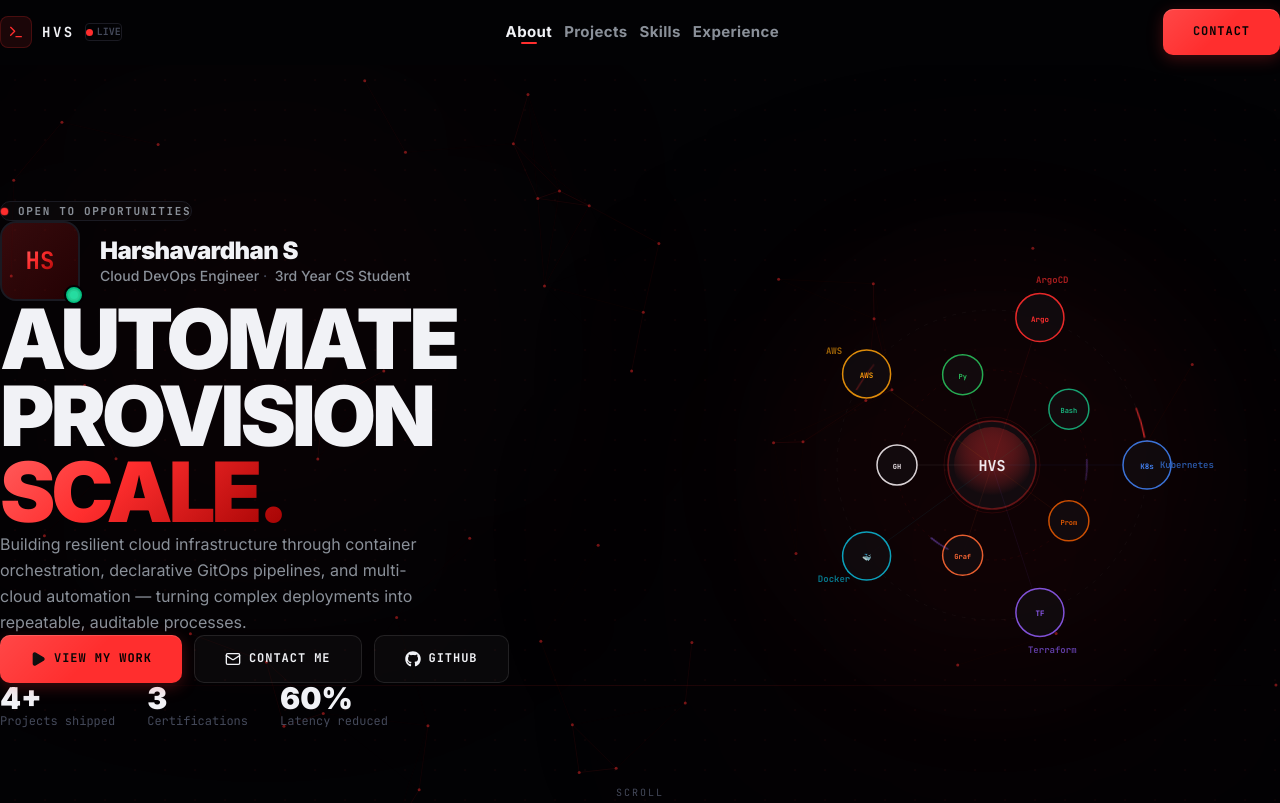
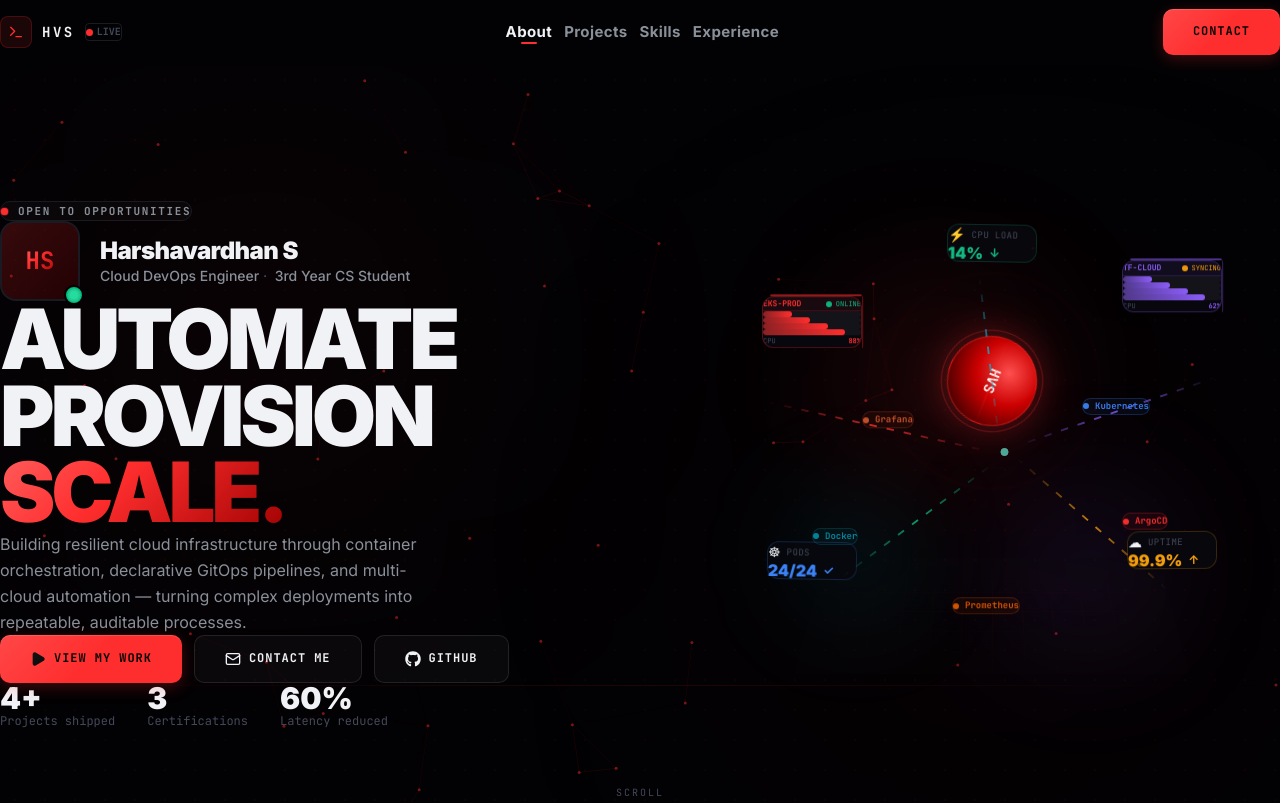
Before and after one commit to Harshvardhanns351/DevOps-Portfolio, a Next.js app: page / in a window 1280 px wide. Shown: the top 803 px of the page. Built offline with nearby package versions, Linux system fonts and the light colour scheme.

Commit message:
changed made in landing page

```diff
--- a/components/TerminalHero.tsx
+++ b/components/TerminalHero.tsx
@@ -132,188 +132,286 @@
   return <span ref={ref}>{val}{suffix}</span>;
 }
 
-/* ── Terminal data ───────────────────────────────── */
-interface Step { command: string; output: string | (() => React.ReactNode); delay: number; }
-
-const MiniTable = ({ cols, rows }: { cols: string[]; rows: string[][] }) => (
-  <div className="font-mono text-[10px] mt-1.5 border border-[var(--accent-gray)] rounded-lg overflow-hidden">
-    <div className="grid bg-white/[0.03] border-b border-[var(--accent-gray)] px-3 py-1.5 text-[var(--text-muted)] font-bold"
-      style={{ gridTemplateColumns: `repeat(${cols.length}, 1fr)` }}>
-      {cols.map((c) => <span key={c}>{c}</span>)}
-    </div>
-    {rows.map((row, i) => (
-      <div key={i} className="grid px-3 py-1.5 border-b border-[var(--accent-gray)] last:border-0"
-        style={{ gridTemplateColumns: `repeat(${cols.length}, 1fr)` }}>
-        {row.map((cell, j) => (
-          <span key={j} className={
-            j === 0 ? "text-[var(--lobster-red)]" :
-            ["Running","Ready"].includes(cell) || cell.startsWith("Up") ? "text-emerald-400" :
-            "text-[var(--text-secondary)]"
-          }>{cell}</span>
-        ))}
-      </div>
-    ))}
-  </div>
-);
-
-const commandFlow: Step[] = [
-  { command: 'echo "Initializing HVS DevOps Console..."', output: "Boot sequence complete — TLS 1.3 session authorized.", delay: 600 },
-  { command: "whoami", output: "Harshavardhan S  ·  Cloud & DevOps Engineer  ·  Infrastructure Architect", delay: 800 },
-  {
-    command: "docker ps --format table",
-    output: () => <MiniTable cols={["CONTAINER","IMAGE","STATUS","NAME"]} rows={[
-      ["cf822bd840aa","eks-micro:v2.1","Up 47h","eks-prod-api"],
-      ["fa1009cf29bb","argocd:v1.9","Running","argocd-sync"],
-      ["229bbf949d01","grafana:v3","Up 14d","sys-observe"],
-    ]} />,
-    delay: 1000,
-  },
-  {
-    command: "kubectl get nodes -o wide",
-    output: () => <MiniTable cols={["NAME","STATUS","ROLE","VERSION"]} rows={[
-      ["harsh-master-01","Ready","control-plane","v1.28.2"],
-      ["harsh-worker-01","Ready","worker","v1.28.2"],
-    ]} />,
-    delay: 1200,
-  },
-  {
-    command: "terraform apply -auto-approve",
-    output: () => (
-      <div className="text-[10px] font-mono mt-1 space-y-0.5">
-        <div className="text-[var(--text-muted)]">aws_vpc.main: Creating…</div>
-        <div className="text-emerald-400">aws_vpc.main: Creation complete [ID: vpc-0fa2e89d8f]</div>
-        <div className="text-[var(--text-muted)]">aws_eks_cluster.prod: Creating…</div>
-        <div className="text-emerald-400">aws_eks_cluster.prod: Creation complete [ID: hvs-k8s-prod]</div>
-        <div className="text-[var(--lobster-red)] font-bold mt-1">Apply complete! 18 added, 0 changed, 0 destroyed.</div>
-      </div>
-    ),
-    delay: 1400,
-  },
-];
-
-/* ── Tech orbit visualization ────────────────────── */
-const techStack = [
-  { label: "Kubernetes", color: "#3B82F6", icon: "K8s",  r: 155, angle: 0 },
-  { label: "Terraform",  color: "#8B5CF6", icon: "TF",   r: 155, angle: 72 },
-  { label: "Docker",     color: "#06B6D4", icon: "🐳",   r: 155, angle: 144 },
-  { label: "AWS",        color: "#F59E0B", icon: "AWS",  r: 155, angle: 216 },
-  { label: "ArgoCD",     color: "#FF2E2E", icon: "Argo", r: 155, angle: 288 },
-  { label: "Prometheus", color: "#E05A00", icon: "Prom", r: 95,  angle: 36 },
-  { label: "Grafana",    color: "#FF6B35", icon: "Graf", r: 95,  angle: 108 },
-  { label: "GitHub",     color: "#F1F2F6", icon: "GH",   r: 95,  angle: 180 },
-  { label: "Python",     color: "#22C55E", icon: "Py",   r: 95,  angle: 252 },
-  { label: "Bash",       color: "#10B981", icon: "Bash", r: 95,  angle: 324 },
-];
-
-function TechOrbit() {
-  const cx = 220, cy = 220;
+/* ── 3D Cloud Infrastructure Visualization ──────── */
+function CloudScene() {
+  // Mouse parallax
+  const [mouse, setMouse] = React.useState({ x: 0, y: 0 });
+  React.useEffect(() => {
+    const fn = (e: MouseEvent) => {
+      setMouse({
+        x: (e.clientX / window.innerWidth  - 0.5) * 18,
+        y: (e.clientY / window.innerHeight - 0.5) * 12,
+      });
+    };
+    window.addEventListener("mousemove", fn);
+    return () => window.removeEventListener("mousemove", fn);
+  }, []);
 
   return (
-    <div className="relative w-full" style={{ maxWidth: 440, aspectRatio: "1" }}>
+    <div className="relative w-full select-none" style={{ maxWidth: 500, aspectRatio: "1 / 1.05" }}>
 
-      {/* Outer glow */}
-      <div className="absolute inset-0 rounded-full bg-[var(--lobster-red)]/4 blur-[60px] pointer-events-none" />
+      {/* ── Ambient depth glows ── */}
+      <div className="absolute inset-0 pointer-events-none">
+        <div className="absolute top-[15%] left-[20%] w-48 h-48 rounded-full bg-[var(--lobster-red)]/12 blur-[70px]" />
+        <div className="absolute bottom-[15%] right-[15%] w-40 h-40 rounded-full bg-[#8B5CF6]/12 blur-[60px]" />
+        <div className="absolute top-[55%] left-[10%] w-32 h-32 rounded-full bg-[#06B6D4]/10 blur-[50px]" />
+      </div>
 
-      <svg viewBox="0 0 440 440" className="w-full h-full" xmlns="http://www.w3.org/2000/svg">
-        {/* Orbit ring 1 */}
-        <circle cx={cx} cy={cy} r="155" fill="none" stroke="rgba(255,255,255,0.04)" strokeWidth="1" strokeDasharray="4 6" />
-        {/* Orbit ring 2 */}
-        <circle cx={cx} cy={cy} r="95" fill="none" stroke="rgba(255,46,46,0.08)" strokeWidth="1" strokeDasharray="3 5" />
-        {/* Orbit ring 3 — innermost */}
-        <circle cx={cx} cy={cy} r="48" fill="none" stroke="rgba(255,46,46,0.12)" strokeWidth="1" />
+      {/* ── 3D perspective wrapper ── */}
+      <motion.div
+        className="absolute inset-0"
+        animate={{ rotateX: -mouse.y * 0.4, rotateY: mouse.x * 0.4 }}
+        transition={{ type: "spring", stiffness: 80, damping: 20 }}
+        style={{ perspective: 900, transformStyle: "preserve-3d" }}
+      >
 
-        {/* Central HVS core */}
-        <circle cx={cx} cy={cy} r="44" fill="#0A0A0E" stroke="rgba(255,46,46,0.35)" strokeWidth="1.5" />
-        <circle cx={cx} cy={cy} r="38" fill="url(#coreGrad)" opacity="0.9" />
-        <text x={cx} y={cy+6} textAnchor="middle" fill="#F1F2F6"
-          fontSize="15" fontWeight="900" fontFamily="JetBrains Mono, monospace">HVS</text>
-
-        {/* Outer orbit nodes */}
-        {techStack.map((t, i) => {
-          const rad = (t.angle * Math.PI) / 180;
-          const x = cx + t.r * Math.cos(rad);
-          const y = cy + t.r * Math.sin(rad);
-          const isOuter = t.r > 100;
-          const nodeR = isOuter ? 24 : 20;
-          return (
-            <g key={t.label}>
-              {/* Connection line to centre */}
-              <line x1={cx} y1={cy} x2={x} y2={y}
-                stroke={t.color} strokeWidth="0.5" opacity="0.15" />
-              {/* Node circle */}
-              <circle cx={x} cy={y} r={nodeR}
-                fill="#0A0A0E" stroke={t.color} strokeWidth="1.5" opacity="0.9" />
-              {/* Label */}
-              <text x={x} y={y + 4} textAnchor="middle"
-                fill={t.color} fontSize={isOuter ? "7.5" : "7"}
-                fontWeight="700" fontFamily="JetBrains Mono, monospace">
-                {t.icon}
-              </text>
-            </g>
-          );
-        })}
-
+        {/* ── Isometric grid floor ── */}
+        <motion.div
+          className="absolute bottom-[5%] left-1/2 -translate-x-1/2"
+          style={{ width: 360, height: 180, transformStyle: "preserve-3d" }}
+          animate={{ rotateX: [60, 62, 60] }}
+          transition={{ duration: 6, repeat: Infinity, ease: "easeInOut" }}
+        >
+          <svg viewBox="0 0 360 180" width="360" height="180" className="opacity-20">
             <defs>
-          <radialGradient id="coreGrad" cx="50%" cy="30%" r="60%">
-            <stop offset="0%" stopColor="#FF2E2E" stopOpacity="0.35" />
-            <stop offset="100%" stopColor="#0A0A0E" stopOpacity="0.8" />
+              <pattern id="grid3d" width="30" height="30" patternUnits="userSpaceOnUse">
+                <path d="M 30 0 L 0 0 0 30" fill="none" stroke="rgba(255,46,46,0.5)" strokeWidth="0.5"/>
+              </pattern>
+            </defs>
+            <rect width="360" height="180" fill="url(#grid3d)" />
+            <rect width="360" height="180" fill="url(#floorFade)" />
+            <defs>
+              <radialGradient id="floorFade" cx="50%" cy="50%" r="70%">
+                <stop offset="0%" stopColor="#020204" stopOpacity="0"/>
+                <stop offset="100%" stopColor="#020204" stopOpacity="0.95"/>
               </radialGradient>
             </defs>
           </svg>
+        </motion.div>
 
-      {/* Animated outer ring — CSS rotation */}
-      <div className="absolute inset-0 pointer-events-none" style={{ animation: "spin-cw 28s linear infinite" }}>
-        <svg viewBox="0 0 440 440" className="w-full h-full">
-          <circle cx="220" cy="220" r="155" fill="none"
-            stroke="url(#ringGrad)" strokeWidth="1.5"
-            strokeDasharray="30 320" strokeLinecap="round" />
-          <defs>
-            <linearGradient id="ringGrad" x1="0%" y1="0%" x2="100%" y2="0%">
-              <stop offset="0%" stopColor="#FF2E2E" stopOpacity="0" />
-              <stop offset="50%" stopColor="#FF2E2E" stopOpacity="0.8" />
-              <stop offset="100%" stopColor="#FF2E2E" stopOpacity="0" />
-            </linearGradient>
-          </defs>
-        </svg>
-      </div>
+        {/* ── Server rack — back left ── */}
+        <motion.div
+          className="absolute"
+          style={{ left: "4%", top: "18%", transformStyle: "preserve-3d" }}
+          animate={{ y: [0, -6, 0] }}
+          transition={{ duration: 5.5, repeat: Infinity, ease: "easeInOut", delay: 0 }}
+        >
+          <ServerRack color="#FF2E2E" label="EKS-PROD" status="ONLINE" utilization={88} delay={0} />
+        </motion.div>
 
-      {/* Animated inner ring — reverse rotation */}
-      <div className="absolute inset-0 pointer-events-none" style={{ animation: "spin-ccw 18s linear infinite" }}>
-        <svg viewBox="0 0 440 440" className="w-full h-full">
-          <circle cx="220" cy="220" r="95" fill="none"
-            stroke="url(#ringGrad2)" strokeWidth="1.5"
-            strokeDasharray="20 180" strokeLinecap="round" />
-          <defs>
-            <linearGradient id="ringGrad2" x1="0%" y1="0%" x2="100%" y2="0%">
-              <stop offset="0%" stopColor="#8B5CF6" stopOpacity="0" />
-              <stop offset="50%" stopColor="#8B5CF6" stopOpacity="0.7" />
-              <stop offset="100%" stopColor="#8B5CF6" stopOpacity="0" />
-            </linearGradient>
-          </defs>
-        </svg>
-      </div>
+        {/* ── Server rack — back right ── */}
+        <motion.div
+          className="absolute"
+          style={{ right: "4%", top: "12%", transformStyle: "preserve-3d" }}
+          animate={{ y: [0, -8, 0] }}
+          transition={{ duration: 6.5, repeat: Infinity, ease: "easeInOut", delay: 1.5 }}
+        >
+          <ServerRack color="#8B5CF6" label="TF-CLOUD" status="SYNCING" utilization={62} delay={0.3} />
+        </motion.div>
 
-      {/* Floating badge labels around outer nodes */}
-      {techStack.filter(t => t.r > 100).map((t) => {
-        const rad = (t.angle * Math.PI) / 180;
-        const x = 220 + t.r * Math.cos(rad);
-        const y = 220 + t.r * Math.sin(rad);
-        // offset label outward
-        const lx = 220 + (t.r + 40) * Math.cos(rad);
-        const ly = 220 + (t.r + 40) * Math.sin(rad);
-        const pct = `${((lx / 440) * 100).toFixed(1)}%`;
-        const pct2 = `${((ly / 440) * 100).toFixed(1)}%`;
-        return (
-          <div
-            key={t.label + "-label"}
-            className="absolute text-[9px] font-mono font-bold pointer-events-none"
-            style={{ left: pct, top: pct2, transform: "translate(-50%,-50%)", color: t.color, opacity: 0.65 }}
+        {/* ── Floating metric cards ── */}
+        <motion.div
+          className="absolute"
+          style={{ left: "50%", top: "6%", x: "-50%" }}
+          animate={{ y: [0, -10, 0], rotateZ: [-1, 1, -1] }}
+          transition={{ duration: 4, repeat: Infinity, ease: "easeInOut" }}
         >
-            {t.label}
+          <MetricCard label="CPU Load" value="14%" trend="↓" color="#10B981" icon="⚡" />
+        </motion.div>
+
+        <motion.div
+          className="absolute"
+          style={{ left: "5%", bottom: "28%" }}
+          animate={{ y: [0, -7, 0], rotateZ: [1, -1, 1] }}
+          transition={{ duration: 5, repeat: Infinity, ease: "easeInOut", delay: 0.8 }}
+        >
+          <MetricCard label="Pods" value="24/24" trend="✓" color="#3B82F6" icon="☸" />
+        </motion.div>
+
+        <motion.div
+          className="absolute"
+          style={{ right: "5%", bottom: "30%" }}
+          animate={{ y: [0, -9, 0], rotateZ: [-0.5, 0.5, -0.5] }}
+          transition={{ duration: 4.5, repeat: Infinity, ease: "easeInOut", delay: 1.2 }}
+        >
+          <MetricCard label="Uptime" value="99.9%" trend="↑" color="#F59E0B" icon="☁" />
+        </motion.div>
+
+        {/* ── Central 3D core sphere ── */}
+        <motion.div
+          className="absolute left-1/2 top-[34%] -translate-x-1/2 -translate-y-1/2"
+          animate={{
+            scale: [1, 1.04, 1],
+            rotate: [0, 360],
+          }}
+          transition={{
+            scale:  { duration: 3, repeat: Infinity, ease: "easeInOut" },
+            rotate: { duration: 20, repeat: Infinity, ease: "linear" },
+          }}
+        >
+          <CoreSphere />
+        </motion.div>
+
+        {/* ── Animated data stream lines ── */}
+        <DataStreams />
+
+        {/* ── Floating tech badges ── */}
+        {[
+          { label: "Docker",     color: "#06B6D4", x: "14%",  y: "62%", delay: 0 },
+          { label: "ArgoCD",    color: "#FF2E2E", x: "76%",  y: "60%", delay: 0.6 },
+          { label: "Prometheus",color: "#E05A00", x: "42%",  y: "76%", delay: 1.1 },
+          { label: "Grafana",   color: "#FF6B35", x: "24%",  y: "40%", delay: 0.4 },
+          { label: "Kubernetes",color: "#3B82F6", x: "68%",  y: "38%", delay: 0.9 },
+        ].map((b) => (
+          <motion.div
+            key={b.label}
+            className="absolute"
+            style={{ left: b.x, top: b.y }}
+            animate={{ y: [0, -5, 0], opacity: [0.7, 1, 0.7] }}
+            transition={{ duration: 3 + Math.random(), repeat: Infinity, ease: "easeInOut", delay: b.delay }}
+          >
+            <TechBadge label={b.label} color={b.color} />
+          </motion.div>
+        ))}
+
+      </motion.div>
+
     </div>
   );
-      })}
+}
+
+/* ── Sub-components ──────────────────────────────── */
+
+function ServerRack({ color, label, status, utilization, delay }: {
+  color: string; label: string; status: string; utilization: number; delay: number;
+}) {
+  return (
+    <div className="relative" style={{ width: 100, perspective: 400 }}>
+      {/* 3D box — top face */}
+      <div className="absolute -top-2 left-2 right-0 h-2 rounded-sm opacity-60"
+        style={{ background: color, transform: "rotateX(-60deg) scaleY(0.4)", transformOrigin: "bottom" }} />
+      {/* 3D box — right face */}
+      <div className="absolute top-0 -right-2 bottom-0 w-2 rounded-sm opacity-30"
+        style={{ background: color, transform: "rotateY(60deg) scaleX(0.4)", transformOrigin: "left" }} />
+      {/* Front face */}
+      <div className="rounded-xl border overflow-hidden"
+        style={{ background: "rgba(8,8,14,0.95)", borderColor: `${color}50`, width: 100 }}>
+        {/* Header */}
+        <div className="px-2.5 py-1.5 flex items-center justify-between border-b"
+          style={{ borderColor: `${color}30`, background: `${color}12` }}>
+          <span className="font-mono text-[8px] font-bold" style={{ color }}>{label}</span>
+          <span className="flex items-center gap-1">
+            <span className="w-1.5 h-1.5 rounded-full animate-pulse" style={{ background: status === "ONLINE" ? "#10B981" : "#F59E0B" }} />
+            <span className="font-mono text-[7px]" style={{ color: status === "ONLINE" ? "#10B981" : "#F59E0B" }}>{status}</span>
+          </span>
         </div>
+        {/* Drive bays */}
+        {[...Array(4)].map((_, i) => (
+          <div key={i} className="mx-2 my-1 h-1.5 rounded-full overflow-hidden bg-white/[0.05]">
+            <motion.div className="h-full rounded-full"
+              style={{ background: `linear-gradient(90deg, ${color}80, ${color})` }}
+              initial={{ width: 0 }}
+              animate={{ width: `${30 + i * 18}%` }}
+              transition={{ duration: 1.2, delay: delay + i * 0.15, ease: "easeOut" }}
+            />
+          </div>
+        ))}
+        {/* Utilization */}
+        <div className="px-2.5 py-1.5 flex justify-between">
+          <span className="font-mono text-[7px] text-[var(--text-muted)]">CPU</span>
+          <span className="font-mono text-[7px] font-bold" style={{ color }}>{utilization}%</span>
+        </div>
+      </div>
+    </div>
+  );
+}
+
+function MetricCard({ label, value, trend, color, icon }: {
+  label: string; value: string; trend: string; color: string; icon: string;
+}) {
+  return (
+    <div className="rounded-xl border px-3.5 py-2.5 backdrop-blur-xl"
+      style={{ background: "rgba(8,8,14,0.85)", borderColor: `${color}35`, minWidth: 90 }}>
+      <div className="flex items-center gap-1.5 mb-1">
+        <span className="text-sm">{icon}</span>
+        <span className="font-mono text-[9px] text-[var(--text-muted)] uppercase tracking-wider">{label}</span>
+      </div>
+      <div className="flex items-end gap-1.5">
+        <span className="font-black text-base leading-none" style={{ color }}>{value}</span>
+        <span className="text-xs font-bold mb-0.5" style={{ color }}>{trend}</span>
+      </div>
+    </div>
+  );
+}
+
+function TechBadge({ label, color }: { label: string; color: string }) {
+  return (
+    <div className="rounded-full px-2.5 py-1 border backdrop-blur-sm flex items-center gap-1.5"
+      style={{ background: `${color}12`, borderColor: `${color}40` }}>
+      <span className="w-1.5 h-1.5 rounded-full" style={{ background: color }} />
+      <span className="font-mono text-[9px] font-bold" style={{ color }}>{label}</span>
+    </div>
+  );
+}
+
+function CoreSphere() {
+  return (
+    <div className="relative" style={{ width: 90, height: 90 }}>
+      {/* Outer glow ring */}
+      <div className="absolute inset-[-12px] rounded-full border-2 border-[var(--lobster-red)]/20 animate-ping" style={{ animationDuration: "2.5s" }} />
+      <div className="absolute inset-[-6px] rounded-full border border-[var(--lobster-red)]/30" />
+      {/* Sphere */}
+      <div className="w-full h-full rounded-full flex items-center justify-center shadow-[0_0_40px_rgba(255,46,46,0.4)]"
+        style={{
+          background: "radial-gradient(circle at 35% 35%, #FF5050 0%, #CC0000 40%, #4A0000 80%, #0A0A0E 100%)",
+          border: "1.5px solid rgba(255,46,46,0.5)",
+        }}>
+        <span className="font-black text-white text-sm font-mono drop-shadow-lg">HVS</span>
+      </div>
+      {/* Equator ring */}
+      <div className="absolute top-1/2 left-0 right-0 h-px -translate-y-1/2 rounded-full"
+        style={{ background: "linear-gradient(90deg, transparent, rgba(255,46,46,0.5), transparent)" }} />
+    </div>
+  );
+}
+
+function DataStreams() {
+  const streams = [
+    { x1: 20,  y1: 160, x2: 200, y2: 200, color: "#FF2E2E", dur: 2.2 },
+    { x1: 380, y1: 140, x2: 220, y2: 195, color: "#8B5CF6", dur: 2.8 },
+    { x1: 80,  y1: 300, x2: 200, y2: 210, color: "#10B981", dur: 2.0 },
+    { x1: 340, y1: 310, x2: 220, y2: 205, color: "#F59E0B", dur: 3.1 },
+    { x1: 190, y1: 60,  x2: 205, y2: 185, color: "#06B6D4", dur: 1.8 },
+  ];
+
+  return (
+    <svg className="absolute inset-0 w-full h-full pointer-events-none" viewBox="0 0 400 420">
+      <defs>
+        {streams.map((s, i) => (
+          <linearGradient key={i} id={`sg${i}`} x1={s.x1} y1={s.y1} x2={s.x2} y2={s.y2} gradientUnits="userSpaceOnUse">
+            <stop offset="0%" stopColor={s.color} stopOpacity="0" />
+            <stop offset="50%" stopColor={s.color} stopOpacity="0.8" />
+            <stop offset="100%" stopColor={s.color} stopOpacity="0" />
+          </linearGradient>
+        ))}
+      </defs>
+      {streams.map((s, i) => (
+        <line key={i} x1={s.x1} y1={s.y1} x2={s.x2} y2={s.y2}
+          stroke={`url(#sg${i})`} strokeWidth="1.5" strokeDasharray="6 8">
+          <animate attributeName="stroke-dashoffset" from="100" to="-100"
+            dur={`${s.dur}s`} repeatCount="indefinite" />
+        </line>
+      ))}
+      {/* Pulsing dot at sphere */}
+      {[...Array(5)].map((_, i) => (
+        <circle key={i} cx="210" cy="200" r="3" fill={streams[i].color} opacity="0.6">
+          <animate attributeName="r" values="2;6;2" dur={`${streams[i].dur}s`} repeatCount="indefinite"
+            begin={`${i * 0.6}s`} />
+          <animate attributeName="opacity" values="0.6;0;0.6" dur={`${streams[i].dur}s`} repeatCount="indefinite"
+            begin={`${i * 0.6}s`} />
+        </circle>
+      ))}
+    </svg>
   );
 }
 
@@ -461,7 +559,7 @@
             className="flex-1 w-full max-w-xl flex items-center justify-center relative"
             style={{ minHeight: 460 }}
           >
-            <TechOrbit />
+            <CloudScene />
           </motion.div>
 
         </div>
```
Lines whose indentation alone changed are shown as unchanged.
